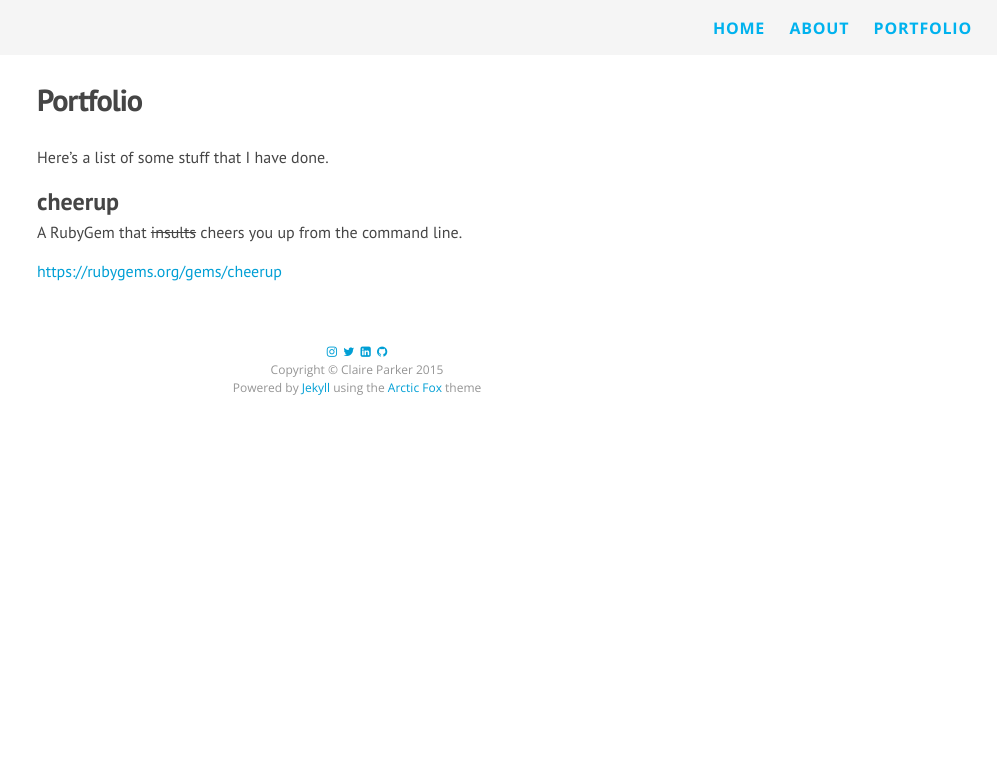
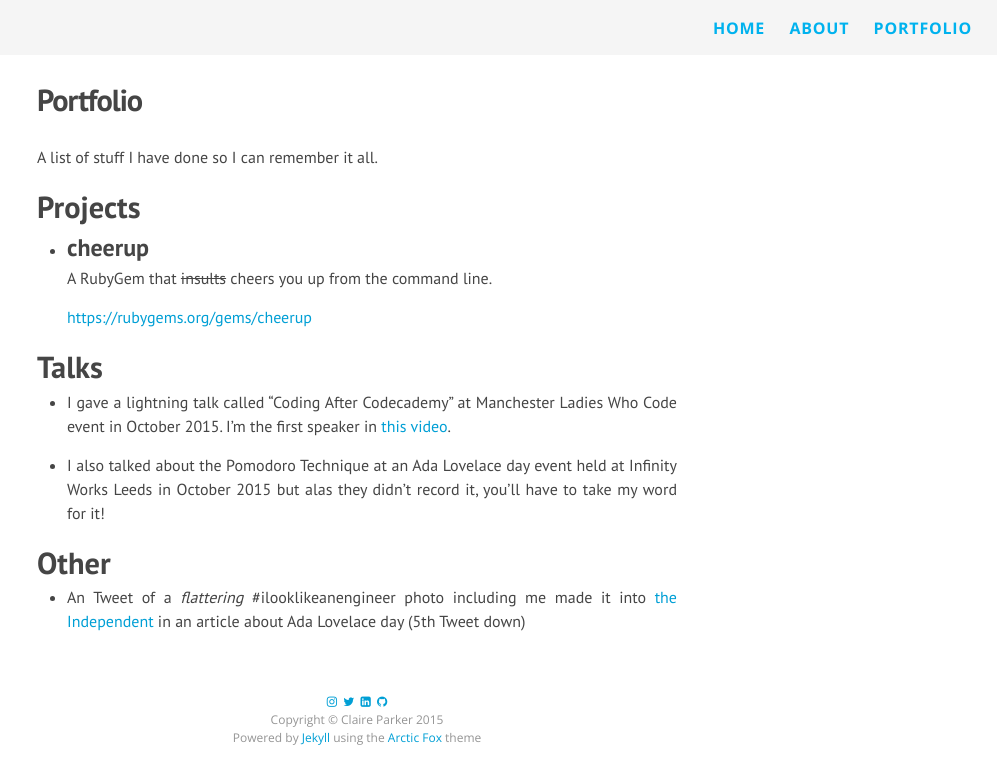
Before and after one commit to claire-codes/blog-com, a Jekyll site: the page built from portfolio.md, in a window 1280 px wide. Shown: the top 784 px of the page, without its empty margins (283-1280 px from the left). Built offline with Jekyll 4.4.1, drawn with Linux system fonts in a browser that asks for light colours; nearby versions of some CDN libraries.

Commit message:
:running_shirt_with_sash: More & more stuff about me

```diff
--- a/portfolio.md
+++ b/portfolio.md
@@ -3,11 +3,22 @@ layout: page
 title: Portfolio
 permalink: /portfolio/
 ---
+A list of stuff I have done so I can remember it all.
 
-Here's a list of some stuff that I have done.
+# Projects
 
-## cheerup
+* ## cheerup
 
-A RubyGem that <del>insults</del> cheers you up from the command line.
+   A RubyGem that <del>insults</del> cheers you up from the command line.
 
-[https://rubygems.org/gems/cheerup](https://rubygems.org/gems/cheerup)
+   [https://rubygems.org/gems/cheerup](https://rubygems.org/gems/cheerup)
+
+# Talks
+
+* I gave a lightning talk called "Coding After Codecademy" at Manchester Ladies Who Code event in October 2015. I'm the first speaker in [this video](https://www.youtube.com/watch?v=Ofo6NvZtz3A&feature=youtu.be).
+
+* I also talked about the Pomodoro Technique at an Ada Lovelace day event held at Infinity Works Leeds in October 2015 but alas they didn't record it, you'll have to take my word for it!
+
+# Other
+
+* An Tweet of a _flattering_ #ilooklikeanengineer photo including me made it into [the Independent](http://www.independent.co.uk/news/science/ilooklikeanengineer-women-mark-ada-lovelace-day-with-selfies-fighting-sexism-a6692141.html) in an article about Ada Lovelace day (5th Tweet down)
```
Also changed, not shown: about.md (+3 -1 lines).
